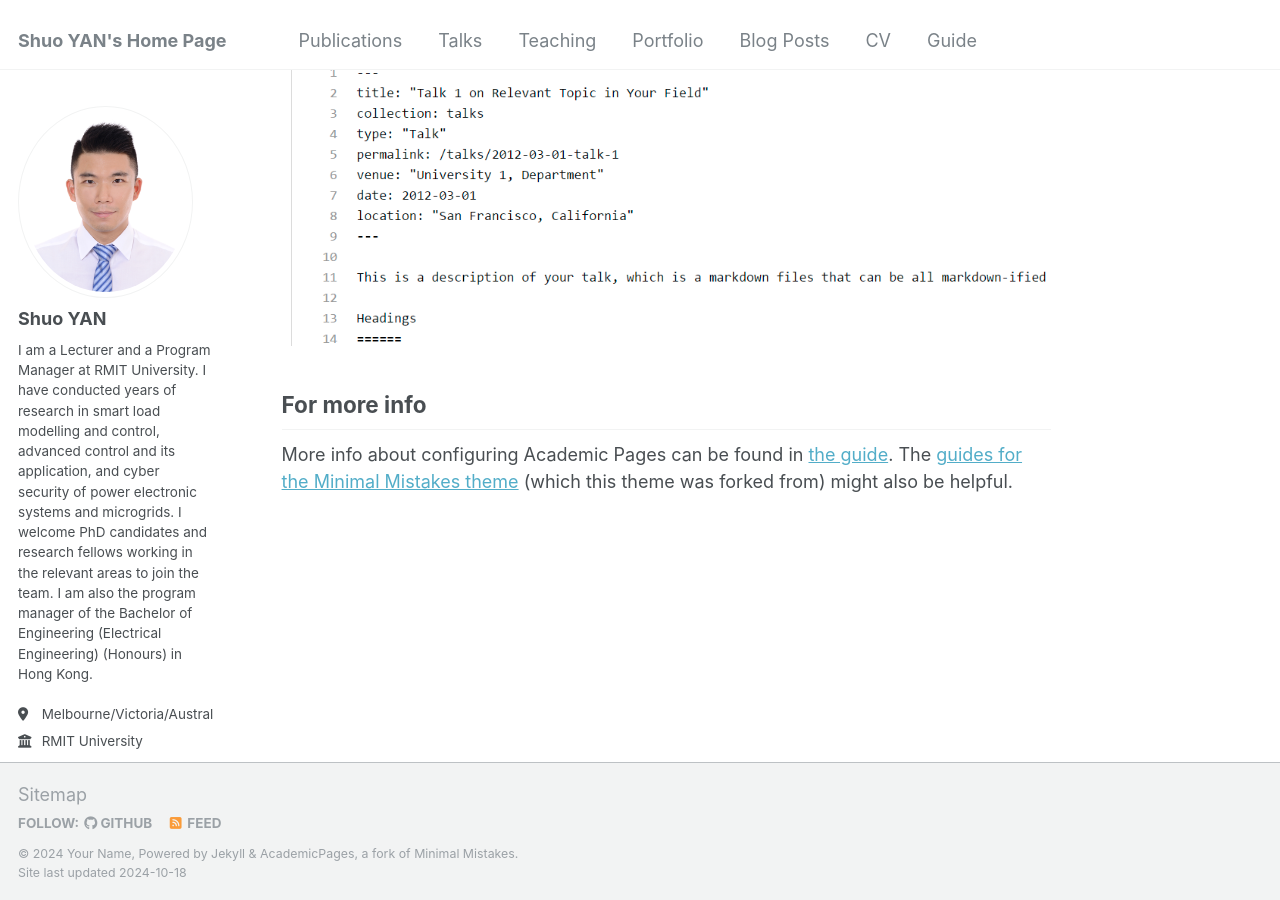
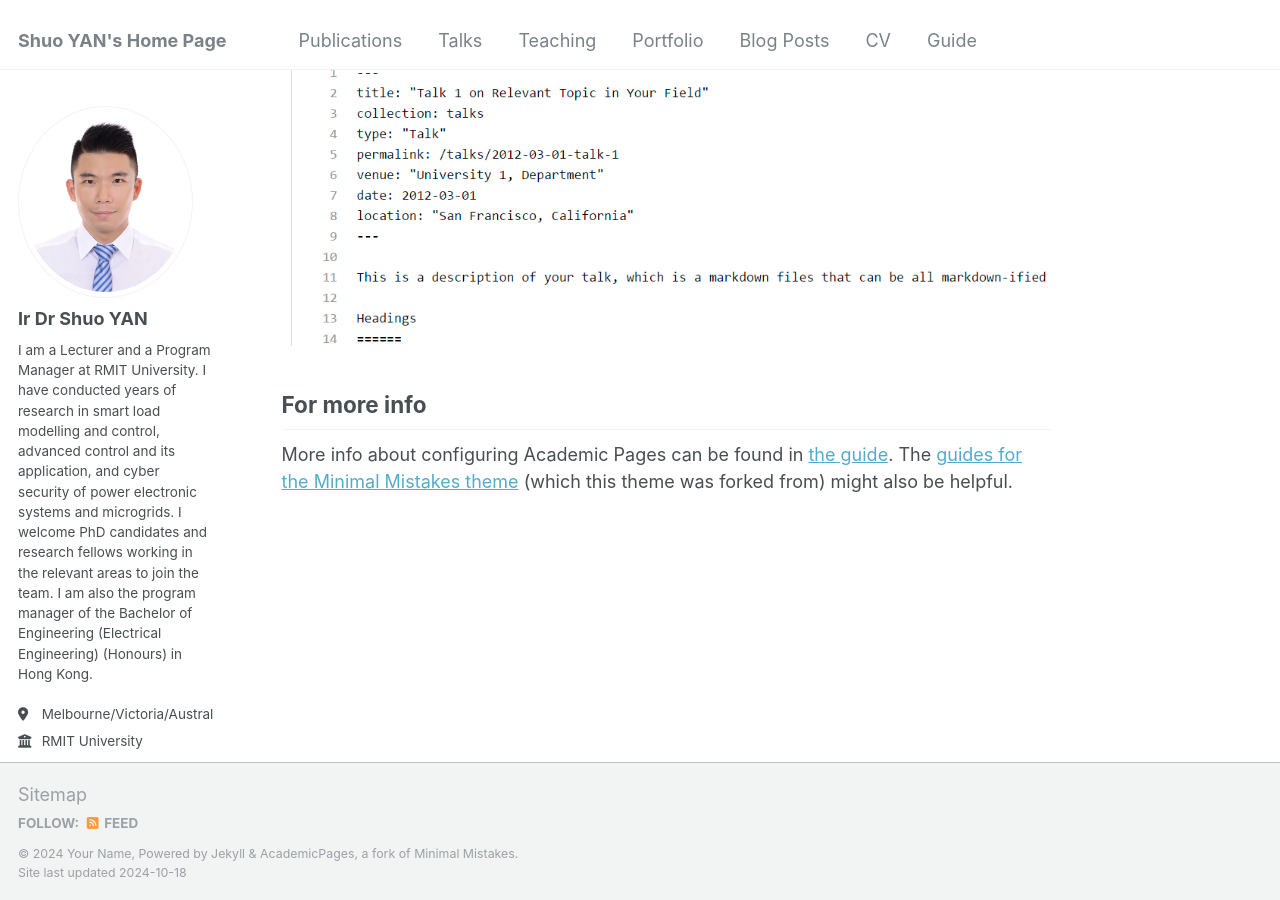
Before and after one commit to cctv2582/personalwebpage, a Jekyll site: the page built from _pages/about.md, in a window 1280 px wide and 900 px high, scrolled down 2643 px. Built offline with Jekyll 4.4.1, drawn with Linux system fonts in a browser that asks for light colours; some web fonts are replaced.

Commit message:
Update _config.yml

```diff
--- a/_config.yml
+++ b/_config.yml
@@ -22,7 +22,7 @@ repository               : "academicpages/academicpages.github.io"
 author:
   # Biographic information
   avatar           : "ProfilePic_1.png"
-  name             : "Shuo YAN"
+  name             : "Ir Dr Shuo YAN"
   pronouns         : # example: "she/her"
   bio              : "I am a Lecturer and a Program Manager at RMIT University. I have conducted years of research in smart load modelling and control, advanced control and its application, and cyber security of power electronic systems and microgrids. I welcome PhD candidates and research fellows working in the relevant areas to join the team. I am also the program manager of the Bachelor of Engineering (Electrical Engineering) (Honours) in Hong Kong."
   location         : "Melbourne/Victoria/Australia"
@@ -43,12 +43,12 @@ author:
   bitbucket        : # Username - Update with your username on the site
   codepen          : # Username
   dribbble         : # Username
-  github           : "academicpages"
+  github           : # Username
   kaggle           : # Username
   stackoverflow    : # User number or user number and name (i.e., use "1" or "1/jeff-atwood")
 
   # Social media
-  bluesky          : "bsky.app" # Replace this with you Bluesky username
+  bluesky          : # Username
   facebook         : # Username
   flickr           : # Username
   foursquare       : # Username
```
